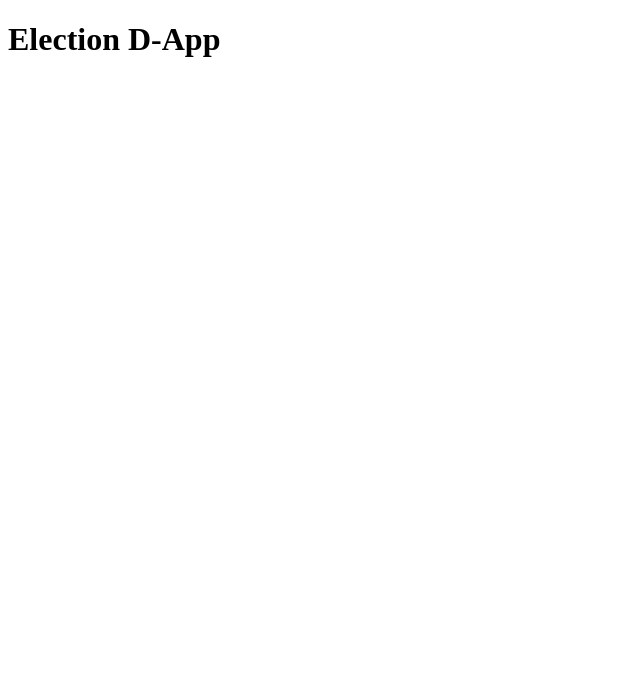
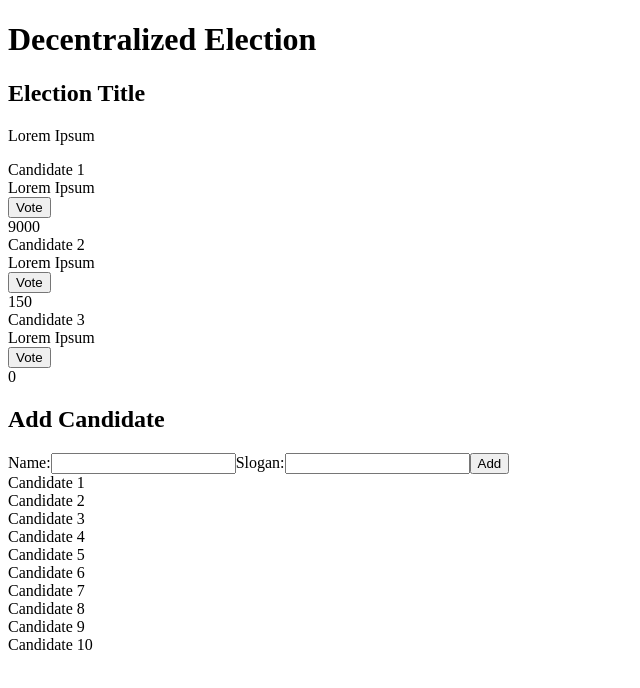
Before and after one commit to thejasmeetsingh/voting-dapp, a React (Vite) app in the folder client/: page / in a window 1280 px wide. Shown: the top 688 px of the page, without its empty margins (0-640 px from the left). Built offline with nearby package versions, Linux system fonts and the light colour scheme.

Commit message:
Added componenets to strcutre the app

```diff
--- a/client/src/App.jsx
+++ b/client/src/App.jsx
@@ -1,9 +1,16 @@
-function App() {
+import AddCandidate from "./components/AddCandidate";
+import CandidateList from "./components/CandidateList";
+import ElectionDetail from "./components/ElectionDetail";
+import TopCandidates from "./components/TopCandidates";
+
+export default function App() {
   return (
     <div>
-      <h1>Election D-App</h1>
+      <h1>Decentralized Election</h1>
+      <ElectionDetail />
+      <CandidateList />
+      <AddCandidate />
+      <TopCandidates />
     </div>
   );
 }
-
-export default App;
--- /dev/null
+++ b/client/src/components/AddCandidate.jsx
@@ -0,0 +1,18 @@
+export default function AddCandidate(params) {
+  const onFormSubmit = (e) => {
+    e.preventDefault();
+  };
+
+  return (
+    <div>
+      <h2>Add Candidate</h2>
+      <form onSubmit={onFormSubmit}>
+        <label htmlFor="name">Name:</label>
+        <input type="text" name="name" id="name" />
+        <label htmlFor="slogan">Slogan:</label>
+        <input type="text" name="slogan" id="slogan" />
+        <button>Add</button>
+      </form>
+    </div>
+  );
+}
--- /dev/null
+++ b/client/src/components/CandidateList.jsx
@@ -0,0 +1,27 @@
+import ShowCandidate from "./ShowCandidate";
+
+export default function CandidateList(params) {
+  const candidates = [
+    {
+      name: "Candidate 1",
+      slogan: "Lorem Ipsum",
+      totalVotes: 9000,
+    },
+    {
+      name: "Candidate 2",
+      slogan: "Lorem Ipsum",
+      totalVotes: 150,
+    },
+    {
+      name: "Candidate 3",
+      slogan: "Lorem Ipsum",
+      totalVotes: 0,
+    },
+  ];
+
+  const renderCandidates = candidates.map((candidate, index) => {
+    return <ShowCandidate key={index} candidate={candidate} />;
+  });
+
+  return <div>{renderCandidates}</div>;
+}
--- /dev/null
+++ b/client/src/components/ElectionDetail.jsx
@@ -0,0 +1,8 @@
+export default function ElectionDetail(params) {
+  return (
+    <div>
+      <h2>Election Title</h2>
+      <p>Lorem Ipsum</p>
+    </div>
+  );
+}
--- /dev/null
+++ b/client/src/components/ShowCandidate.jsx
@@ -0,0 +1,12 @@
+export default function ShowCandidate({ candidate }) {
+  return (
+    <div>
+      <div>{candidate.name}</div>
+      <div>{candidate.slogan}</div>
+      <div>
+        <button>Vote</button>
+      </div>
+      <div>{candidate.totalVotes}</div>
+    </div>
+  );
+}
--- /dev/null
+++ b/client/src/components/TopCandidates.jsx
@@ -0,0 +1,20 @@
+export default function TopCandidates(params) {
+  const candidates = [
+    "Candidate 1",
+    "Candidate 2",
+    "Candidate 3",
+    "Candidate 4",
+    "Candidate 5",
+    "Candidate 6",
+    "Candidate 7",
+    "Candidate 8",
+    "Candidate 9",
+    "Candidate 10",
+  ];
+
+  const renderCandidates = candidates.map((candidate, index) => {
+    return <div key={index}>{candidate}</div>;
+  });
+
+  return <div>{renderCandidates}</div>;
+}
```
